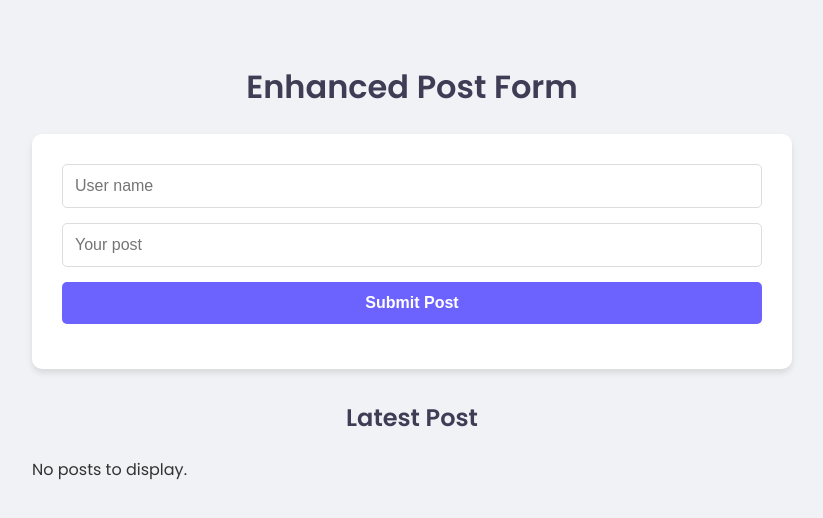
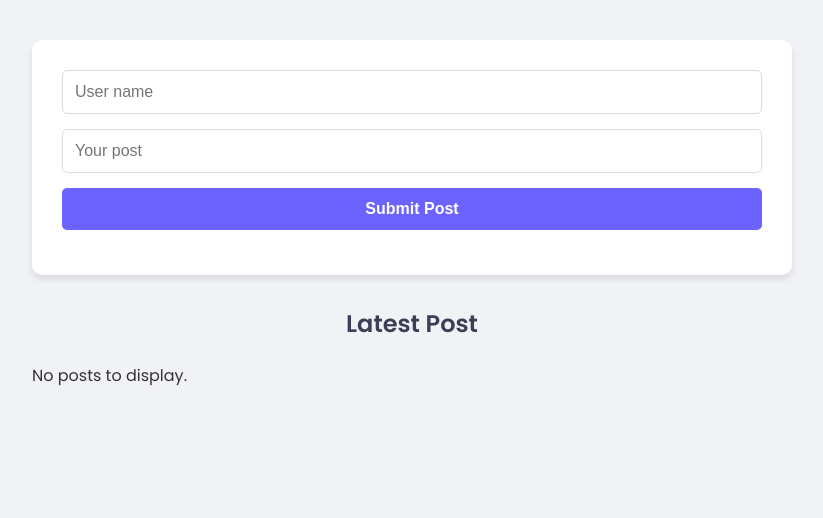
Before and after one commit to Kwabs-AA/Mini-blog, a plain HTML site: page index.html in a window 1280 px wide. Shown: the whole page, without its empty margins (228-1051 px from the left). Drawn offline with Linux system fonts and the light colour scheme.

Commit message:
corrections

```diff
--- a/index.html
+++ b/index.html
@@ -139,7 +139,6 @@
 </head>
 <body>
     <div class="container">
-        <h1>Enhanced Post Form</h1>
         <form onsubmit="myfun(event)">
             <input type="text" name="user_name" id="user" placeholder="User name" required>
             <input type="text" name="post" id="post" placeholder="Your post" required>
```
